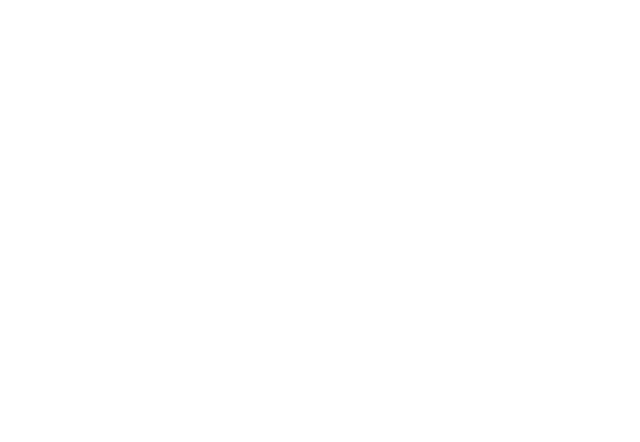
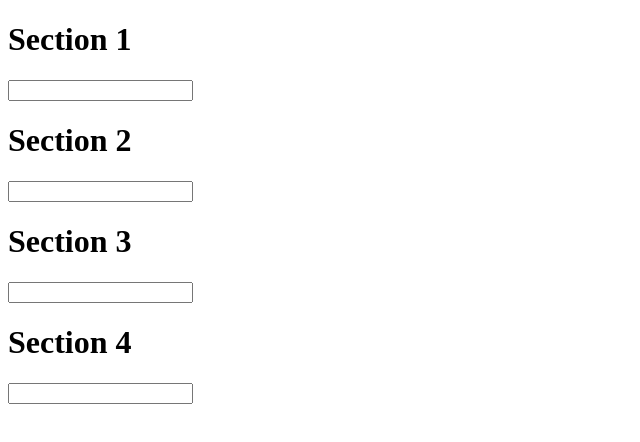
Before and after one commit to elipopovadev/JavaScript-Advanced, a plain HTML site: page DomManipulations-Lab/HighlightActive.html in a window 1280 px wide. Shown: the whole page, without its empty margins (0-640 px from the left). Drawn offline with Linux system fonts and the light colour scheme.

Commit message:
DOM Manipulations exersice

```diff
--- a/DomManipulations-Lab/HighlightActive.html
+++ b/DomManipulations-Lab/HighlightActive.html
@@ -0,0 +1,34 @@
+<!DOCTYPE html>
+<html lang="en">
+
+<head>
+    <meta charset="UTF-8">
+    <meta name="viewport" content="width=device-width, initial-scale=1.0">
+    <meta http-equiv="X-UA-Compatible" content="ie=edge">
+    <link rel="stylesheet" href="src/highlightActive.css" />
+    <script src="src/highlightActive.js"></script>
+    <title>Document</title>
+</head>
+
+<body onload="focus()">
+    <div>
+        <div>
+            <h1>Section 1</h1>
+            <input type="text" />
+        </div>
+        <div>
+            <h1>Section 2</h1>
+            <input type="text" />
+        </div>
+        <div>
+            <h1>Section 3</h1>
+            <input type="text" />
+        </div>
+        <div>
+            <h1>Section 4</h1>
+            <input type="text" />
+        </div>
+    </div>
+</body>
+
+</html>
```
Also changed, not shown: DomManipulations-Lab/Stopwatch.html (+7 -3 lines).
